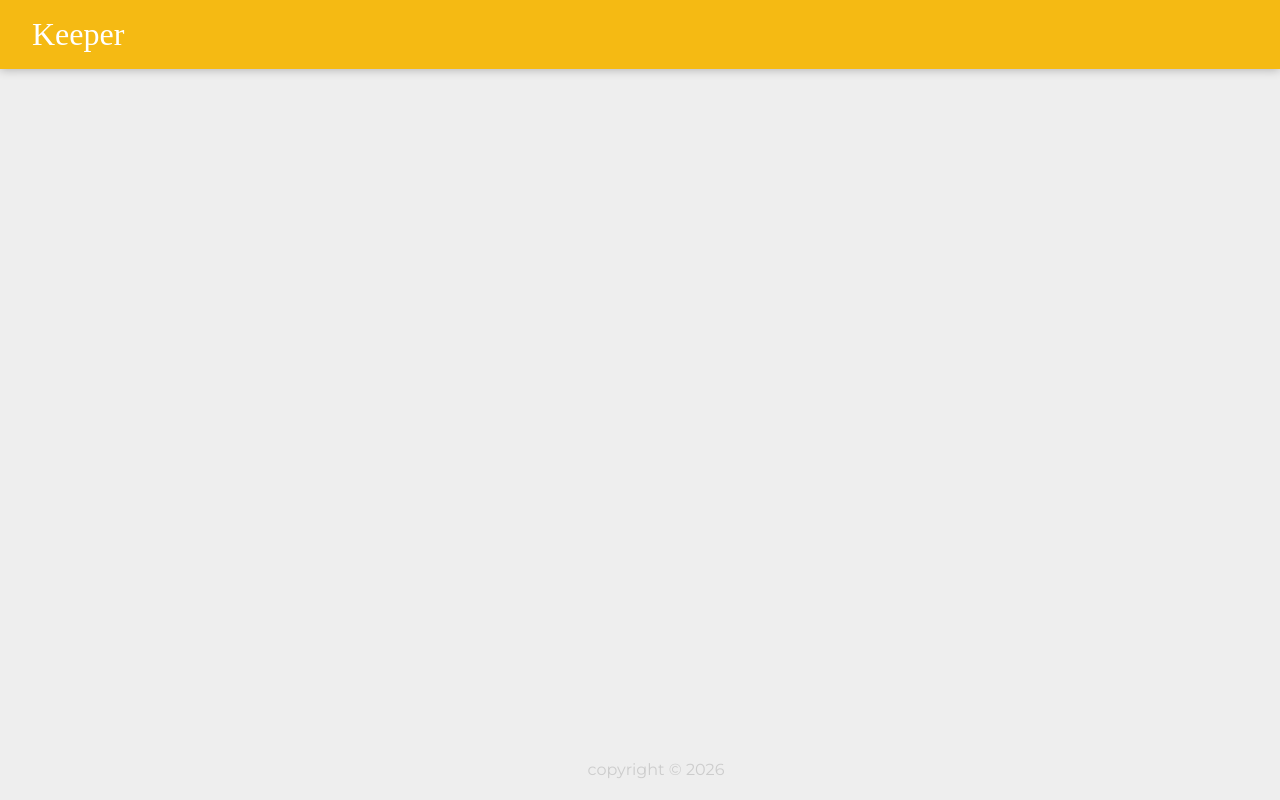
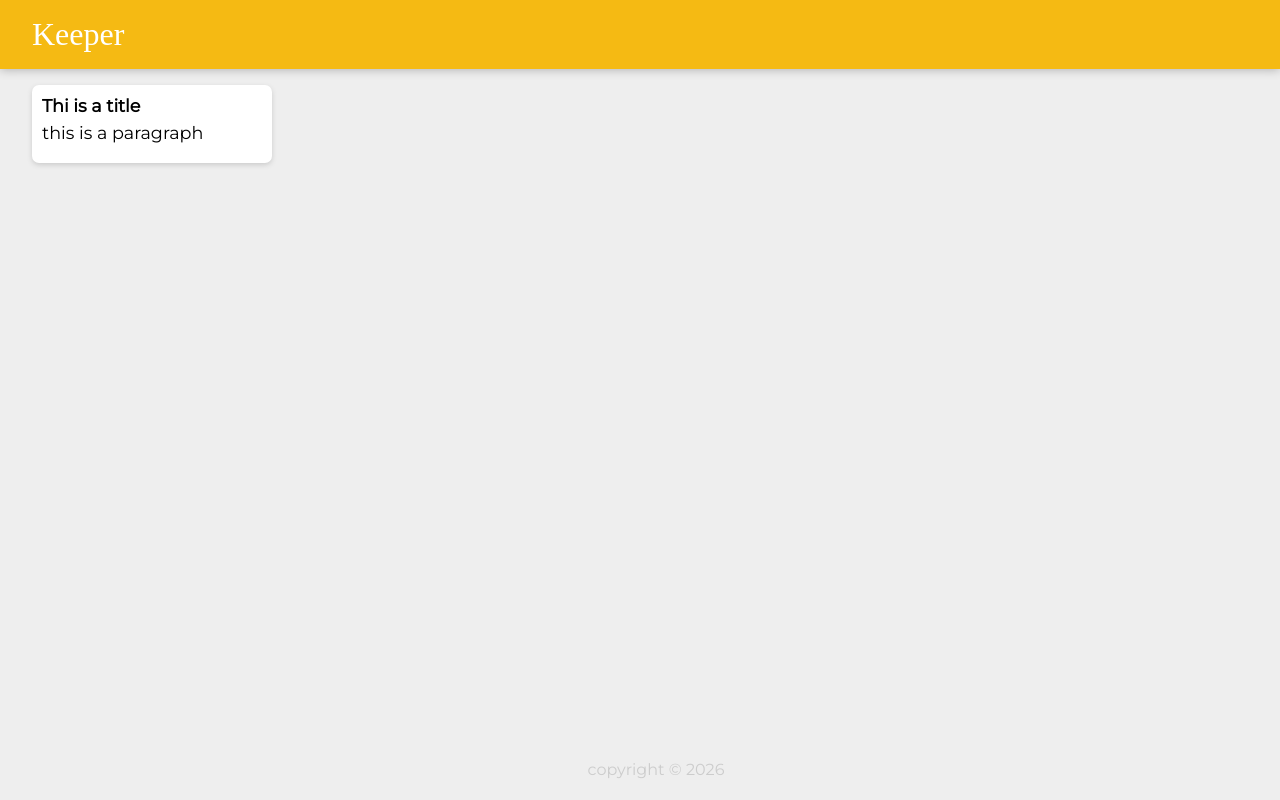
Before and after one commit to RashidAhmadi/Keeper-App, a React (Vite) app: page / in a window 1280 px wide. Built offline with nearby package versions, Linux system fonts and the light colour scheme; a web font is replaced by a local one.

Commit message:
Note Components added

```diff
--- a/src/components/App.jsx
+++ b/src/components/App.jsx
@@ -1,11 +1,13 @@
 import React from "react";
 import Footer from "./Footer";
 import Header from "./Header";
-
+import Note from "./Note";
 function App(){
     return <div>
         <Header/>
+         <Note/>
         <Footer/>
+
     </div>
 
 }
--- /dev/null
+++ b/src/components/Note.jsx
@@ -0,0 +1,13 @@
+import React from "react";
+
+function Note(){
+    return (
+    <div className="note">
+        <h1>Thi is a title </h1>
+        <p>this is a paragraph</p>
+
+    </div>
+    );
+}
+
+export default Note;
```
